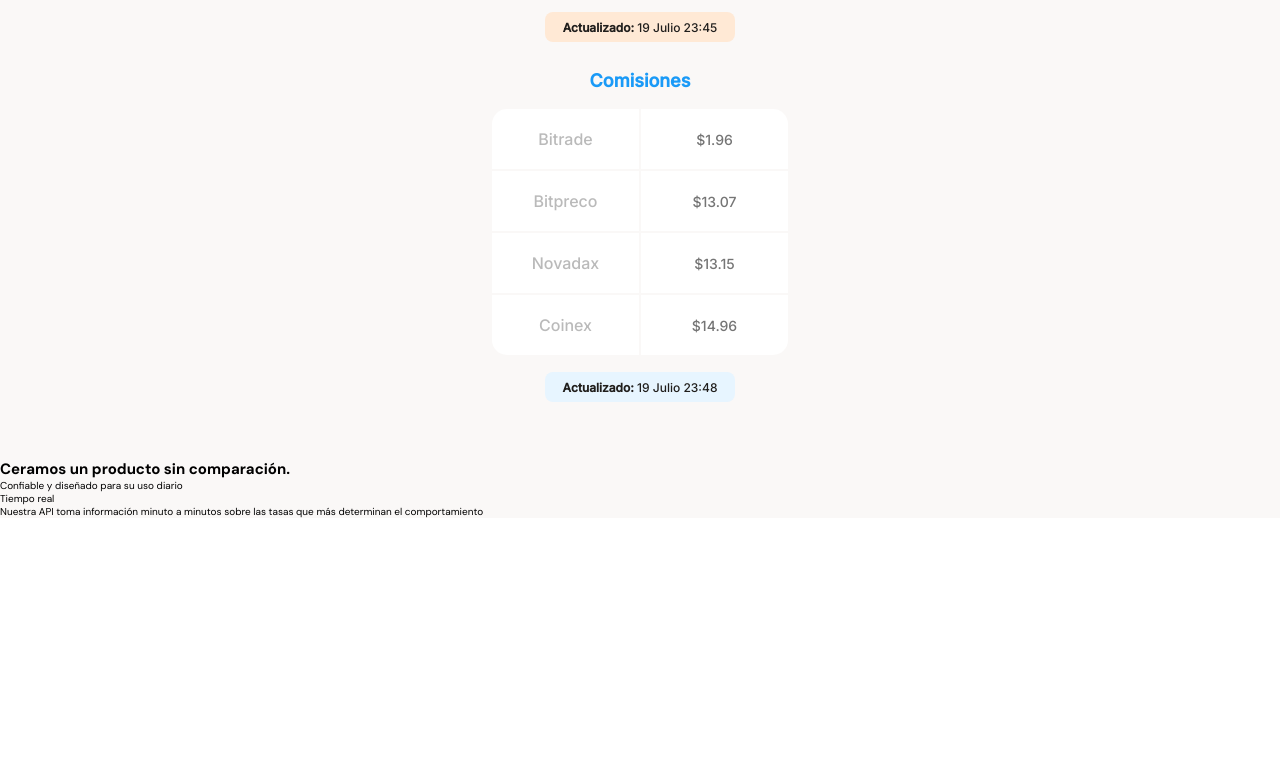
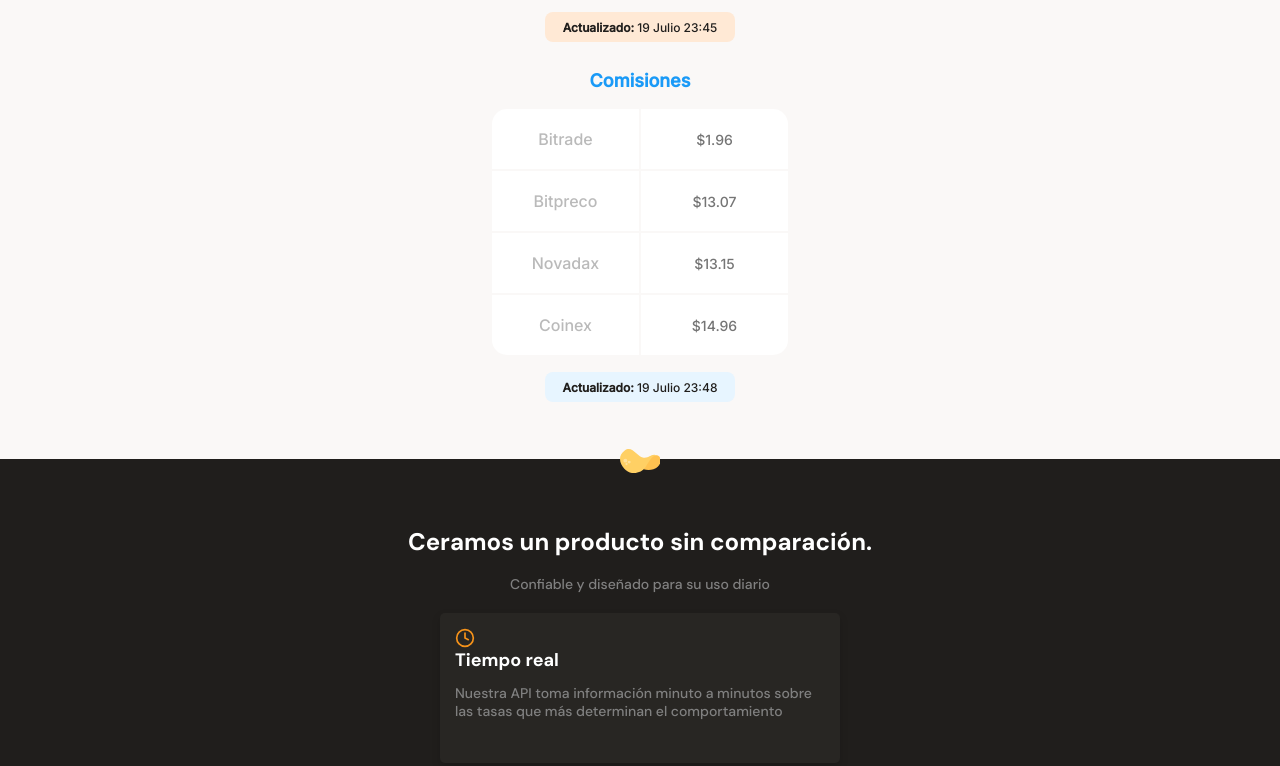
Before and after one commit to Priscilla-Rojas/batata-bit, a plain HTML site: page index.html in a window 1280 px wide. Shown: the part 1057-1823 px from the top of the page. Before the commit the page ends 1575 px from the top, so only its background shows below. Drawn offline with Linux system fonts and the light colour scheme.

Commit message:
le di estilos a lor articulos de las tarjetas

```diff
--- a/index.html
+++ b/index.html
@@ -82,8 +82,8 @@
             </section>
         </section>
         <section class="main-product-detail">
-            <span></span>
-            <div>
+            <span class="product-detail-batatalog"></span>
+            <div class="product-detail-title">
                 <h2>Ceramos un producto sin comparación.</h2>
                 <p>Confiable y diseñado para su uso diario</p>
             </div>
@@ -99,7 +99,6 @@
         <section></section>
     </main>
     <footer>
-
     </footer>
 </body>
 </html>
--- a/styles.css
+++ b/styles.css
@@ -246,3 +246,76 @@ main{
     line-height: 1.5rem;
     color: var(--warm-black);
 }
+.main-product-detail{
+    width: 100%;
+    min-width: 320px;
+    height: auto;
+    padding: 20px 10px;
+    background-color: var(--warm-black);
+    position: relative;
+}
+.product-detail-batatalog{
+    width: 40px;
+    height: 25px;
+    background-image: url('assets/icons/batata.svg');
+
+    position: absolute;
+    top: -10px;
+    left: calc(50% - 20px);
+}
+.product-detail-title{
+    width: 90%;
+    min-width: 288px;
+    height: auto;
+    margin: 0 auto;
+    margin-top: 50px;
+    text-align: center;
+}
+.product-detail-title h2{
+    margin-bottom: 20px;
+    font-size: 2.4rem;
+    font-weight: bold;
+    line-height: 2.6rem;
+    color: var(--just-white);
+}
+.product-detail-title p{
+    margin-bottom: 20px;
+    font-size: 1.4rem;
+    font-weight: 500;
+    line-height: 1.8rem;
+    color: #808080;
+}
+.product-detail-card{
+    width: 90%;
+    min-width: 288px;
+    max-width: 400px;
+    min-height: 150px;
+    margin: 15px auto;
+    padding: 15px;
+    background-color: var(--black);
+    border-radius: 5px;
+    box-shadow: 0 4px 8px rgba(0, 0, 0, 0.16 );
+
+}
+.product-detail-card .clock{
+    width: 20px;
+    height: 20px;
+    display: inline-block;
+    background-image: url('assets/icons/clock.svg');
+    background-size: cover;
+    background-position: center;
+    background-repeat: no-repeat;
+}
+.product-card-title{
+    margin-bottom: 15px;
+    font-size: 1.8rem;
+    font-weight: bold;
+    line-height: 1.8rem;
+    color: var(--just-white);
+}
+.product-card-body{
+    font-size: 1.4rem;
+    font-weight: 500;
+    line-height: 1.8rem;
+    color: #808080;
+}
```
